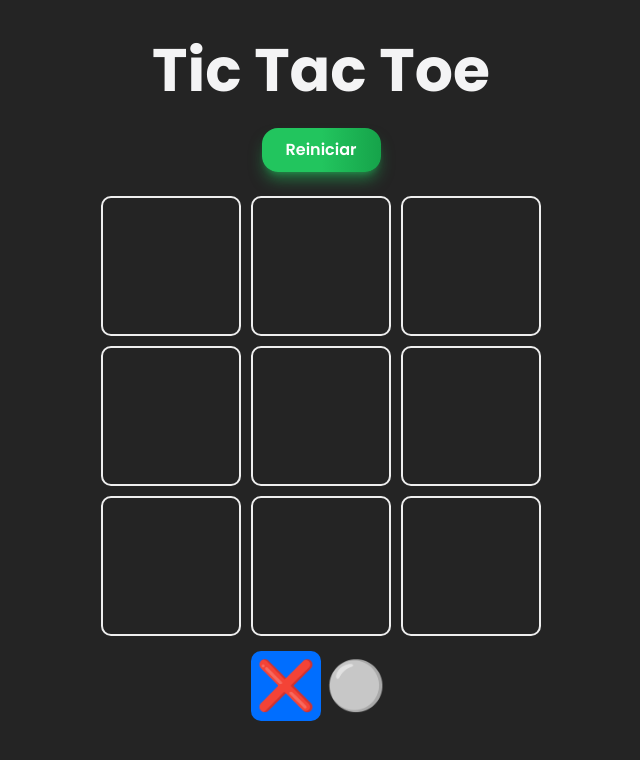
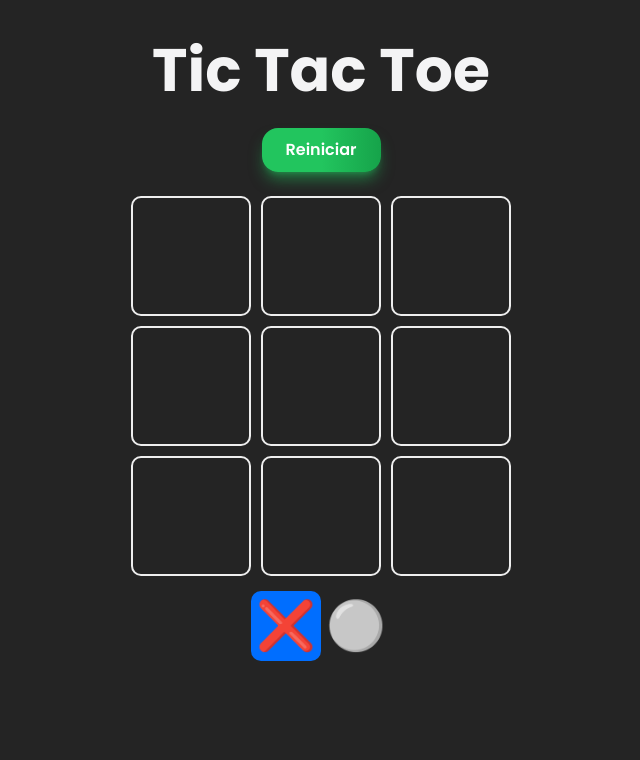
Before and after one commit to francoogilli/Tic-Tac-Toe, a React app: page / in a window 1280 px wide. Shown: the top 760 px of the page, without its empty margins (319-959 px from the left). Built offline with nearby package versions, Linux system fonts and the light colour scheme; the HTML template or start-up script is replaced by a standard one.

Commit message:
Fixing square width

```diff
--- a/src/App.jsx
+++ b/src/App.jsx
@@ -49,10 +49,10 @@ function App() {
   };
 
   return (
-    <main className="board sm:mx-2">
+    <main className="board ">
       <h1 className="font-bold text-6xl text-center text-zinc-100">Tic Tac Toe</h1>
       <button className="text-white font-semibold bg-gradient-to-r from-green-500 via-green-500 to-green-600 hover:bg-gradient-to-br  shadow-lg shadow-green-500/50 mb-6 mt-3 px-6 py-2.5 rounded-2xl" onClick={resetGame}>Reiniciar</button>
-      <section className="game">
+      <section className="game ">
         {board.map((_, index) => (
           <Square key={index} index={index} updateBoard={updateBoard}>
             {board[index]}
--- a/src/index.css
+++ b/src/index.css
@@ -23,7 +23,7 @@ body {
   margin: 0;
   display: flex;
   justify-content: center;
-  min-width: 320px;
+  /*min-width: 320px;*/
   min-height: 100vh;
 }
 
@@ -109,8 +109,8 @@ body {
 }
 
 .square {
-  width: 140px;
-  height: 140px;
+  width: 120px;
+  height: 120px;
   border: 2px solid #eee;
   border-radius: 10px;
   display: grid;
```
